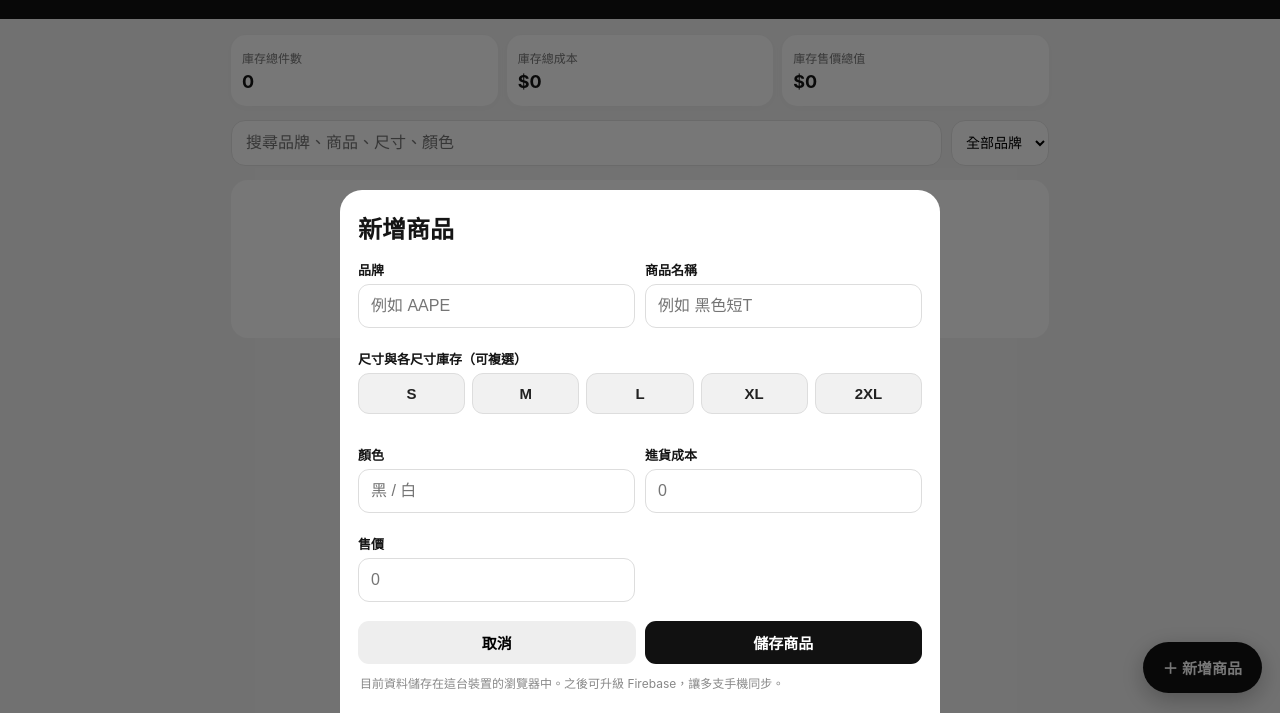
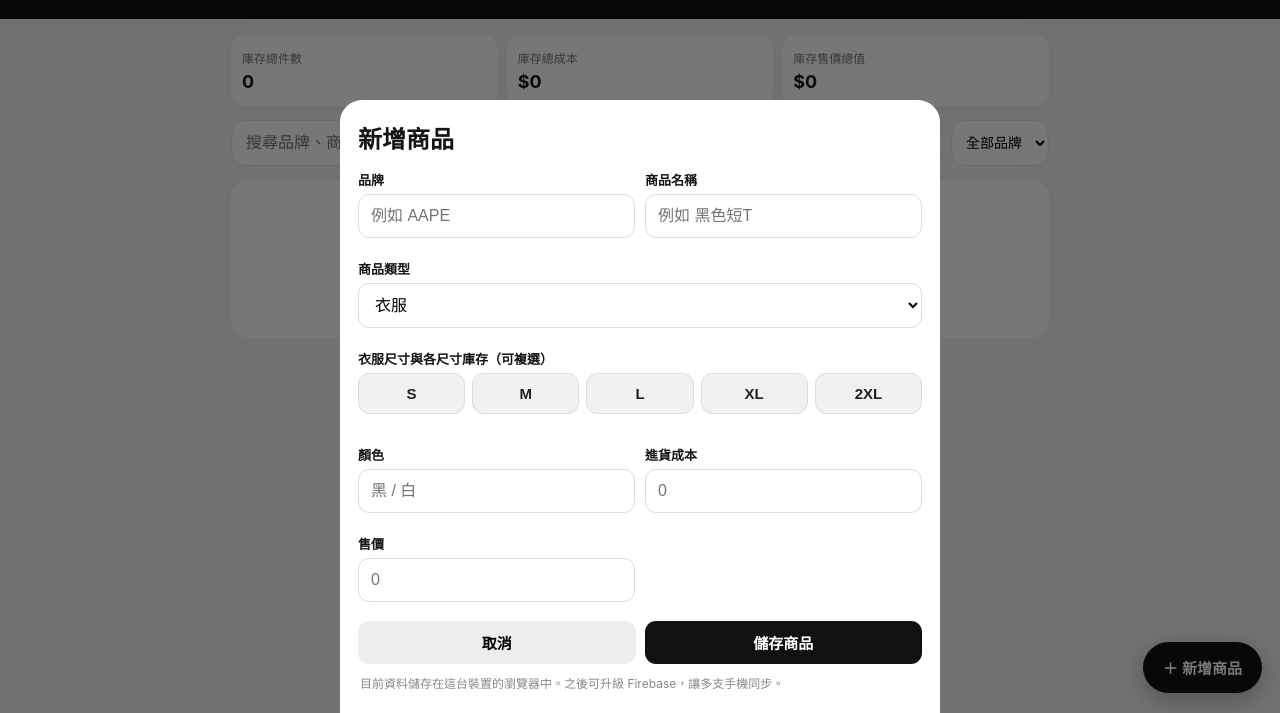
Before and after one commit to 7pkn6cvtr7-dotcom/yuanshi-inventory, a plain HTML site: page index.html in a window 1280 px wide. Both pictures are taken after a click on the button "＋ 新增商品". Shown: the part 87-800 px from the top of the page. Drawn offline with Linux system fonts and the light colour scheme.

Commit message:
Add files via upload

```diff
--- a/index.html
+++ b/index.html
@@ -73,6 +73,7 @@ input.form,select.form{
 .delete{background:#fff0f0;color:var(--danger);width:100%;margin-top:9px}
 .note{font-size:12px;color:#888;margin:10px 2px 0}
 @media(max-width:520px){
+  .size-grid{grid-template-columns:repeat(4,1fr)}
   .stats{grid-template-columns:1fr 1fr}
   .stats .stat:last-child{grid-column:1/-1}
   .tools{flex-direction:column}
@@ -129,14 +130,15 @@ input.form,select.form{
         <input id="productName" class="form" placeholder="例如 黑色短T">
       </div>
       <div class="field full">
-        <label>尺寸與各尺寸庫存（可複選）</label>
-        <div class="size-grid" id="sizeGrid">
-          <button type="button" class="size-btn" data-size="S" onclick="toggleSize('S')">S</button>
-          <button type="button" class="size-btn" data-size="M" onclick="toggleSize('M')">M</button>
-          <button type="button" class="size-btn" data-size="L" onclick="toggleSize('L')">L</button>
-          <button type="button" class="size-btn" data-size="XL" onclick="toggleSize('XL')">XL</button>
-          <button type="button" class="size-btn" data-size="2XL" onclick="toggleSize('2XL')">2XL</button>
-        </div>
+        <label>商品類型</label>
+        <select id="productType" class="form" onchange="changeProductType()">
+          <option value="clothes">衣服</option>
+          <option value="shoes">鞋子</option>
+        </select>
+      </div>
+      <div class="field full">
+        <label id="sizeLabel">衣服尺寸與各尺寸庫存（可複選）</label>
+        <div class="size-grid" id="sizeGrid"></div>
         <div id="sizeQtys"></div>
       </div>
       <div class="field">
@@ -167,6 +169,11 @@ const KEY = 'yuanshi_inventory_v1';
 let products = JSON.parse(localStorage.getItem(KEY) || '[]');
 let editingId = null;
 let selectedSizes = {};
+let currentProductType = 'clothes';
+const SIZE_OPTIONS = {
+  clothes:['S','M','L','XL','2XL'],
+  shoes:['23','23.5','24','24.5','25','25.5','26','26.5','27','27.5','28','28.5','29']
+};
 
 const $ = id => document.getElementById(id);
 const money = n => '$' + Number(n || 0).toLocaleString('zh-TW');
@@ -230,15 +237,23 @@ function render(){
 }
 
 
+function changeProductType(){
+  const next = $('productType').value;
+  if(next !== currentProductType){
+    currentProductType = next;
+    selectedSizes = {};
+  }
+  renderSizeEditor();
+}
 function toggleSize(size){
   if(selectedSizes[size] !== undefined) delete selectedSizes[size];
   else selectedSizes[size] = 0;
   renderSizeEditor();
 }
 function renderSizeEditor(){
-  document.querySelectorAll('.size-btn').forEach(btn=>{
-    btn.classList.toggle('selected', selectedSizes[btn.dataset.size] !== undefined);
-  });
+  const opts = SIZE_OPTIONS[currentProductType];
+  $('sizeLabel').textContent = (currentProductType === 'shoes' ? '鞋子尺寸' : '衣服尺寸') + '與各尺寸庫存（可複選）';
+  $('sizeGrid').innerHTML = opts.map(s=>`<button type="button" class="size-btn ${selectedSizes[s] !== undefined ? 'selected':''}" data-size="${s}" onclick="toggleSize('${s}')">${s}</button>`).join('');
   $('sizeQtys').innerHTML = Object.keys(selectedSizes).map(s=>`
     <div class="size-row"><b>${s}</b>
       <input type="number" min="0" inputmode="numeric" value="${Number(selectedSizes[s]||0)}"
@@ -277,6 +292,8 @@ function openModal(id=null){
   $('modalTitle').textContent = p ? '編輯商品' : '新增商品';
   $('brand').value = p?.brand || '';
   $('productName').value = p?.name || '';
+  currentProductType = p?.productType || ((p?.sizes && Object.keys(p.sizes).some(s=>SIZE_OPTIONS.shoes.includes(s))) ? 'shoes' : 'clothes');
+  $('productType').value = currentProductType;
   selectedSizes = p?.sizes ? {...p.sizes} : (p?.size ? {[p.size]:Number(p.qty||0)} : {});
   renderSizeEditor();
   $('color').value = p?.color || '';
@@ -297,6 +314,7 @@ function saveProduct(){
   if(!name) return alert('請輸入商品名稱');
   if(!Object.keys(selectedSizes).length) return alert('請至少選擇一個尺寸');
   const data = {
+    productType:currentProductType,
     brand:$('brand').value.trim(),
     name,
     sizes:{...selectedSizes},
```
